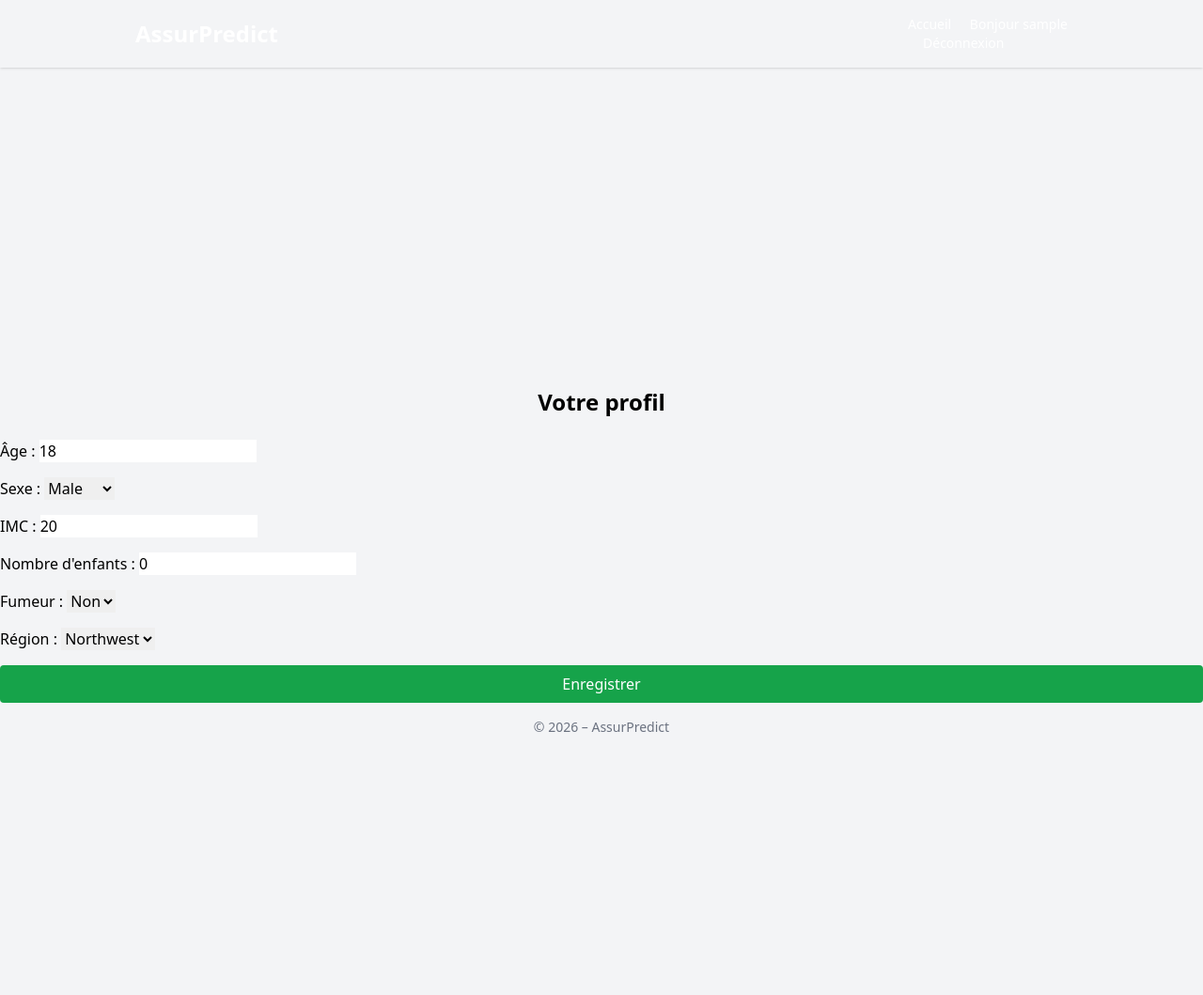
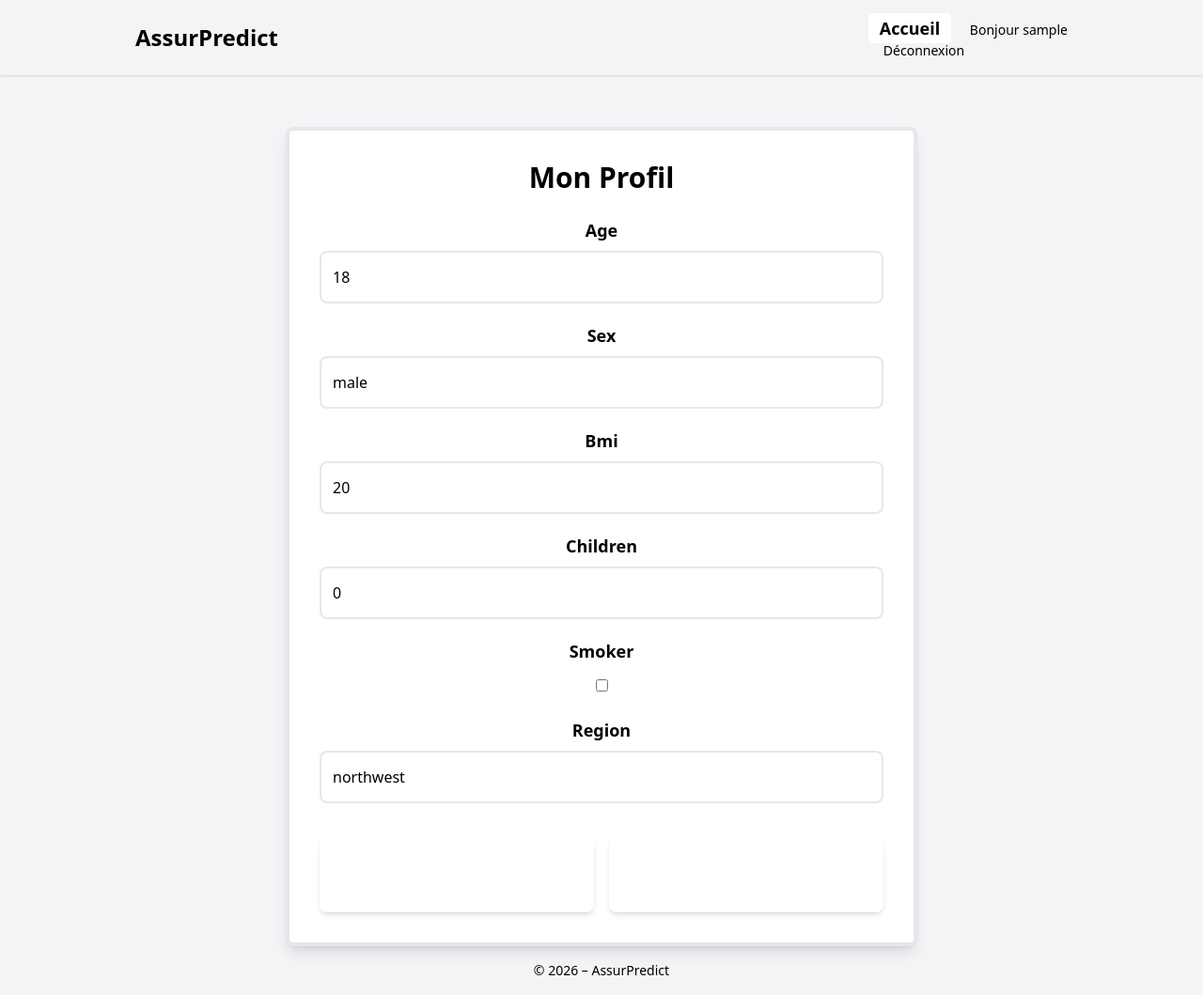
Before and after one commit to lohan1706/Application_de_Prediction_des_Charges_d-Assurance, a Django app: page /profile/ in a window 1280 px wide. Shown: the whole page at 94% size. Before the commit the page ends 779 px from the top, so only its background shows below. Run offline with Django 5.2, Linux system fonts and the light colour scheme; the visitor is signed in with stand-in values (Sample User, id 1); data comes from the database, SQL or seed files in the repository; data that the repository does not hold is empty; parts of the project's set-up code (start-up, migrations or seed data) failed here and were passed over; some libraries are stand-ins or nearby versions.

Commit message:
feature creation app prediction

```diff
--- a/Assur_Aimant/profiles/forms.py
+++ b/Assur_Aimant/profiles/forms.py
@@ -1,58 +1,45 @@
 from django import forms
 from .models import Profile
 
-
-SEX_CHOICES = [
-    ("male", "Male"),
-    ("female", "Female"),
-]
-
-REGION_CHOICES = [
-    ("northwest", "Northwest"),
-    ("northeast", "Northeast"),
-    ("southwest", "Southwest"),
-    ("southeast", "Southeast"),
-]
-
-SMOKER_CHOICES = [
-    (True, "Oui"),
-    (False, "Non"),
-]
-
-
+# Gardez votre ProfileForm existant
 class ProfileForm(forms.ModelForm):
     class Meta:
         model = Profile
         fields = ['age', 'sex', 'bmi', 'children', 'smoker', 'region']
+        # ... votre configuration existante
 
-        labels = {
-            'age': 'Âge',
-            'sex': 'Sexe',
-            'bmi': 'IMC',
-            'children': "Nombre d'enfants",
-            'smoker': 'Fumeur',
-            'region': 'Région',
-        }
-
-        widgets = {
-            'age': forms.NumberInput(attrs={'class': 'form-control'}),
-
-            'sex': forms.Select(
-                choices=SEX_CHOICES,
-                attrs={'class': 'form-control'}
-            ),
-
-            'bmi': forms.NumberInput(attrs={'class': 'form-control'}),
-
-            'children': forms.NumberInput(attrs={'class': 'form-control'}),
-
-            'smoker': forms.Select(
-                choices=SMOKER_CHOICES,
-                attrs={'class': 'form-control'}
-            ),
-
-            'region': forms.Select(
-                choices=REGION_CHOICES,
-                attrs={'class': 'form-control'}
-            ),
-        }
+# NOUVEAU : Ajoutez ce formulaire
+class PredictionForm(forms.Form):
+    """Formulaire pour faire une prédiction sans modifier le profil"""
+    age = forms.IntegerField(
+        label='Âge',
+        min_value=18,
+        max_value=100,
+    )
+    sex = forms.ChoiceField(
+        label='Sexe',
+        choices=[('male', 'Homme'), ('female', 'Femme')],
+    )
+    bmi = forms.FloatField(
+        label='IMC (Indice de Masse Corporelle)',
+        min_value=10,
+        max_value=60,
+    )
+    children = forms.IntegerField(
+        label='Nombre d\'enfants',
+        min_value=0,
+        max_value=10,
+    )
+    smoker = forms.BooleanField(
+        label='Fumeur',
+        required=False,
+    )
+    region = forms.ChoiceField(
+        label='Région',
+        choices=[
+            ('northwest', 'Nord-Ouest'),
+            ('northeast', 'Nord-Est'),
+            ('southwest', 'Sud-Ouest'),
+            ('southeast', 'Sud-Est'),
+        ],
+    )
--- a/Assur_Aimant/profiles/templates/profiles/profile.html
+++ b/Assur_Aimant/profiles/templates/profiles/profile.html
@@ -1,28 +1,68 @@
 {% extends "base.html" %}
+{% block content %}
+<div class="flex items-center justify-center min-h-[70vh]">
+    <div class="bg-white p-8 rounded-lg shadow-lg border-4 border-ORANGE w-full max-w-2xl mx-4">
+        <h2 class="text-3xl font-bold text-center mb-6 text-GRIS">Mon Profil</h2>
 
-{% block content %}
-<h2 class="text-2xl font-bold text-center mb-6">
-    Votre profil
-</h2>
+        {% if messages %}
+        <div class="mb-4">
+            {% for message in messages %}
+            <div class="bg-green-100 border-l-4 border-green-500 text-green-700 p-4 rounded">
+                {{ message }}
+            </div>
+            {% endfor %}
+        </div>
+        {% endif %}
 
-<form method="post" class="space-y-4">
-    {% csrf_token %}
-    {{ form.as_p }}
+        <form method="post" class="space-y-5">
+            {% csrf_token %}
+            {% for field in form %}
+            <div>
+                <label for="{{ field.id_for_label }}" class="block text-GRIS font-semibold mb-2 text-lg">
+                    {{ field.label }}
+                </label>
+                {{ field }}
+                {% if field.help_text %}
+                <p class="text-gray-600 text-sm mt-1 italic">{{ field.help_text }}</p>
+                {% endif %}
+                {% if field.errors %}
+                <p class="text-red-600 text-sm mt-1 font-medium">{{ field.errors.0 }}</p>
+                {% endif %}
+            </div>
+            {% endfor %}
 
-    <button
-        type="submit"
-        class="w-full bg-green-600 text-white py-2 rounded hover:bg-orange-700">
-        Enregistrer
-    </button>
-</form>
+            <div class="flex gap-4 pt-4">
+                <button type="submit" class="flex-1 bg-ORANGE hover:bg-orange-600 text-white font-bold py-3 px-4 rounded-lg transition duration-200 shadow-md">
+                    Enregistrer les modifications
+                </button>
+                <a href="{% url 'prediction' %}" class="flex-1 bg-VERT hover:bg-green-700 text-white font-bold py-3 px-4 rounded-lg transition duration-200 shadow-md text-center flex items-center justify-center">
+                    Faire une prédiction
+                </a>
+            </div>
+        </form>
+    </div>
+</div>
 
-{% if prediction %}
-<div class="mt-6 text-center">
-    <h3 class="font-semibold">Charge estimée :</h3>
-    <p class="text-xl text-orange-600 font-bold">
-        {{ prediction.predicted_charge|floatformat:2 }} ± {{ rmse|floatformat:2 }} €
-    </p>
-</div>
-{% endif %}
-
+<style>
+input[type="text"],
+input[type="number"],
+input[type="email"],
+select {
+    width: 100%;
+    padding: 0.75rem;
+    border: 2px solid #e5e7eb;
+    border-radius: 0.5rem;
+    font-size: 1rem;
+    transition: all 0.2s;
+}
+input:focus,
+select:focus {
+    outline: none;
+    border-color: #f97316;
+    box-shadow: 0 0 0 3px rgba(249, 115, 22, 0.1);
+}
+input[type="checkbox"] {
+    width: auto;
+}
+</style>
 {% endblock %}
--- a/Assur_Aimant/profiles/urls.py
+++ b/Assur_Aimant/profiles/urls.py
@@ -1,6 +1,7 @@
 from django.urls import path
-from .views import ProfileView
+from .views import ProfileView, PredictionView
 
 urlpatterns = [
-   path("profile/", ProfileView.as_view(), name="profile"),
+    path('profile/', ProfileView.as_view(), name='profile'),
+    path('prediction/', PredictionView.as_view(), name='prediction'),
 ]
--- a/Assur_Aimant/profiles/views.py
+++ b/Assur_Aimant/profiles/views.py
@@ -1,15 +1,16 @@
 from django.views.generic import UpdateView
+from django.views.generic.edit import FormView
 from django.urls import reverse_lazy
+from django.contrib import messages
 from .models import Profile
-from .forms import ProfileForm
-
+from .forms import ProfileForm, PredictionForm  # Importez les deux formulaires
 from assur_predict.views import model, rmse
 from assur_predict.models import Prediction
-
 import pandas as pd
 
 
 class ProfileView(UpdateView):
+    """Vue pour gérer uniquement le profil utilisateur"""
     model = Profile
     form_class = ProfileForm
     template_name = "profiles/profile.html"
@@ -17,35 +18,69 @@
 
     def get_object(self):
         profile, created = Profile.objects.get_or_create(
-        user=self.request.user,
-        defaults={
-            "age": 18,
-            "sex": "male",
-            "bmi": 20,
-            "children": 0,
-            "smoker": False,
-            "region": "northwest",
-        }
+            user=self.request.user,
+            defaults={
+                "age": 18,
+                "sex": "male",
+                "bmi": 20,
+                "children": 0,
+                "smoker": False,
+                "region": "northwest",
+            }
         )
         return profile
 
     def form_valid(self, form):
-        profile = form.save()
+        messages.success(self.request, 'Profil mis à jour avec succès!')
+        return super().form_valid(form)
 
-        data = {
+
+class PredictionView(FormView):
+    """Vue pour faire une prédiction"""
+    form_class = PredictionForm
+    template_name = "profiles/prediction.html"
+    success_url = reverse_lazy("prediction")
+
+    def get_initial(self):
+        """Pré-remplir le formulaire avec les données du profil"""
+        profile, created = Profile.objects.get_or_create(
+            user=self.request.user,
+            defaults={
+                "age": 18,
+                "sex": "male",
+                "bmi": 20,
+                "children": 0,
+                "smoker": False,
+                "region": "northwest",
+            }
+        )
+        return {
             "age": profile.age,
             "sex": profile.sex,
             "bmi": profile.bmi,
             "children": profile.children,
-            "smoker": "yes" if profile.smoker else "no",
+            "smoker": profile.smoker,
             "region": profile.region,
         }
 
+    def form_valid(self, form):
+        # Récupérer les données du formulaire
+        data = {
+            "age": form.cleaned_data["age"],
+            "sex": form.cleaned_data["sex"],
+            "bmi": form.cleaned_data["bmi"],
+            "children": form.cleaned_data["children"],
+            "smoker": "yes" if form.cleaned_data["smoker"] else "no",
+            "region": form.cleaned_data["region"],
+        }
+
+        # Faire la prédiction
         df = pd.DataFrame([data])
         result = model.predict(df)[0]
 
+        # Sauvegarder la prédiction
         Prediction.objects.create(
-            user=profile.user,
+            user=self.request.user,
             predicted_charge=float(result)
         )
 
@@ -53,10 +88,12 @@
 
     def get_context_data(self, **kwargs):
         context = super().get_context_data(**kwargs)
+
+        # Récupérer la dernière prédiction
         last_pred = Prediction.objects.filter(
             user=self.request.user
         ).last()
+
         context["prediction"] = last_pred
         context["rmse"] = rmse
-
         return context
--- a/Assur_Aimant/templates/base.html
+++ b/Assur_Aimant/templates/base.html
@@ -10,7 +10,7 @@
 <body class="bg-gray-100 min-h-screen flex flex-col">
 
 <!-- HEADER -->
-<header class="bg-sarah text-white shadow">
+<header class="bg-VERT text-GRIS shadow">
     <div class="max-w-5xl mx-auto flex justify-between items-center p-4">
 
         <h1 class="text-2xl font-bold">
@@ -18,7 +18,7 @@
         </h1>
 
         <nav class="space-x-4 text-sm">
-            <a href="/" class="hover:underline">Accueil</a>
+            <a href="/" class="bg-white text-ORANGE font-bold text-lg px-3 py-1 rounded hover:bg-gray-100">Accueil</a>
 
             {% if user.is_authenticated %}
                 <span>Bonjour {{ user.username }}</span>
@@ -28,7 +28,7 @@
                 </form>
 
             {% else %}
-                <a href="{% url 'login' %}" class="bg-white text-gray-600 px-3 py-1 rounded hover:bg-gray-100">
+                <a href="{% url 'login' %}" class="bg-white text-ORANGE font-bold text-lg px-3 py-1 rounded hover:bg-gray-100">
                     Se connecter
                 </a>
             {% endif %}
@@ -38,7 +38,7 @@
 </header>
 
 <!-- MAIN -->
-<main class="flex-1 flex items-center justify-center">
+<main class="bg-IVOIRE flex-1 flex items-center justify-center pt-[50px]"">
 
 
 
@@ -48,14 +48,14 @@
 
 </main>
 
-<div>
+<div class="bg-IVOIRE text-center text-GRIS text-bold text-xl pt-[5px]"">
 
     {% block content %}
         {% endblock %}
 </div>
 
 <!-- FOOTER -->
-<footer class="text-center text-gray-500 text-sm p-4">
+<footer class="bg-VERT text-center text-GRIS-500 text-sm p-4">
     © 2026 – AssurPredict
 </footer>
 
```
Also changed, not shown: Assur_Aimant/accounts/templates/accounts/login.html (+20 -10 lines), Assur_Aimant/accounts/templates/accounts/signup.html (+8 -8 lines), Assur_Aimant/assur_predict/templates/assur_predict/home.html (+1 -8 lines), Assur_Aimant/profiles/templates/profiles/prediction.html (added, +79 -0 lines), Assur_Aimant/theme/static_src/src/styles.css (+15 -1 lines).
